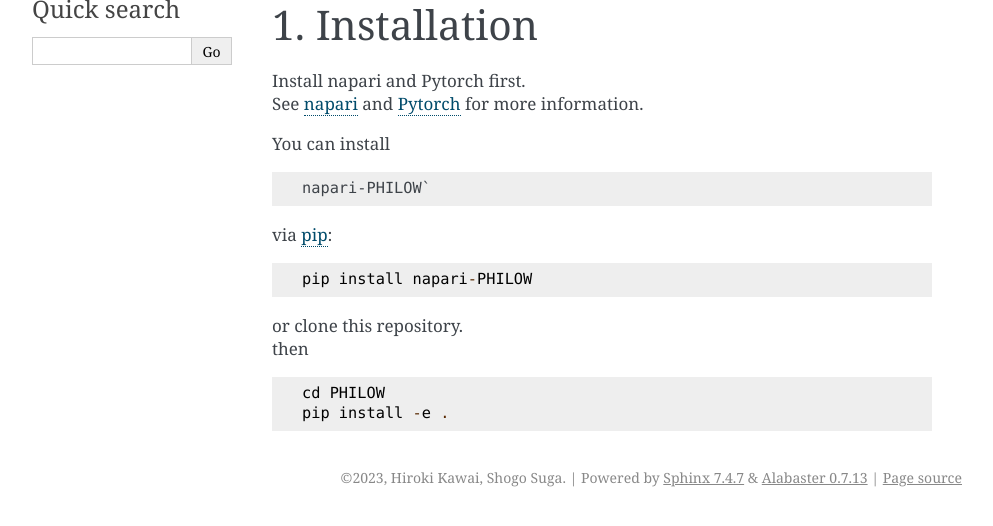
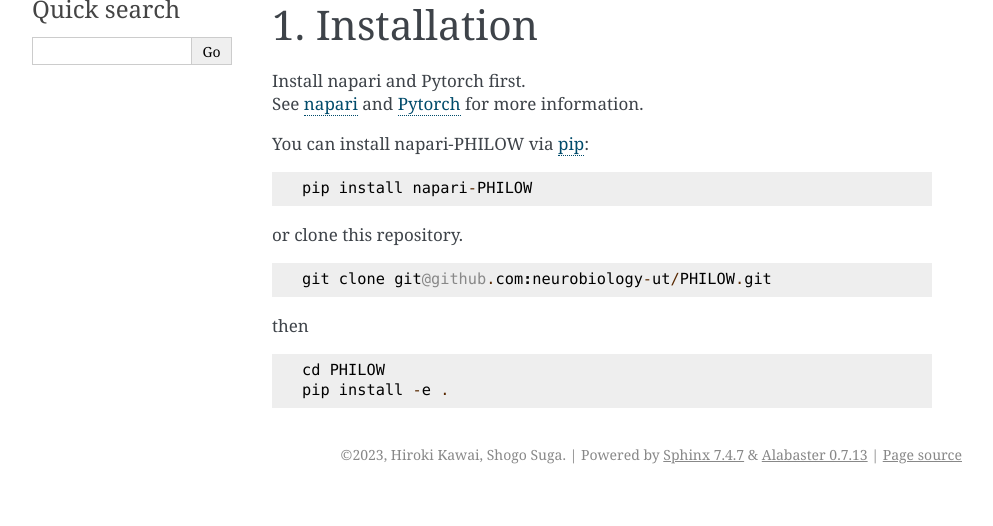
Before and after one commit to neurobiology-ut/PHILOW, a Sphinx documentation site: the page built from docs/installation.rst, in a window 1280 px wide, cut to the strip 134-660 px from the top of the page. Shown: the whole strip, without its empty margins (148-1141 px from the left). Built offline with Sphinx 7.4.7, drawn with Linux system fonts in a browser that asks for light colours.

Commit message:
mod: fix documents

```diff
--- a/docs/installation.rst
+++ b/docs/installation.rst
@@ -7,18 +7,18 @@ Installation
 | Install napari and Pytorch first.
 | See `napari <https://github.com/napari/napari>`_ and `Pytorch <https://pytorch.org/>`_ for more information.
 
-| You can install
-.. code-block::
-
-    napari-PHILOW`
-
-| via `pip <https://pypi.org/project/pip/>`_:
+| You can install napari-PHILOW via `pip <https://pypi.org/project/pip/>`_:
 
 .. code-block::
 
     pip install napari-PHILOW
 
 | or clone this repository.
+
+.. code-block::
+
+    git clone git@github.com:neurobiology-ut/PHILOW.git
+
 | then
 
 .. code-block::
```
